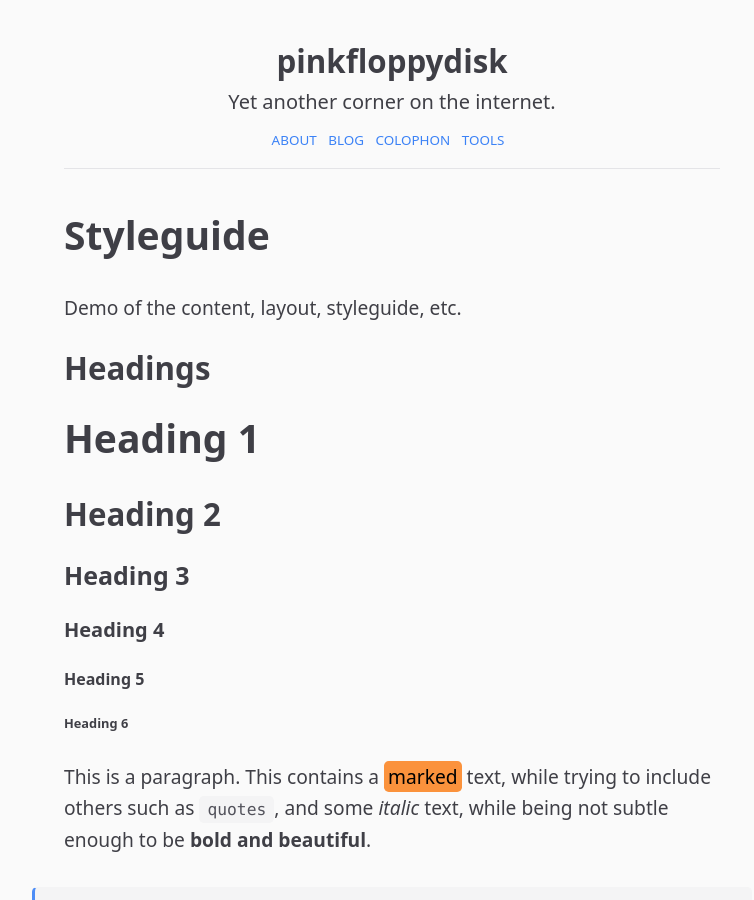
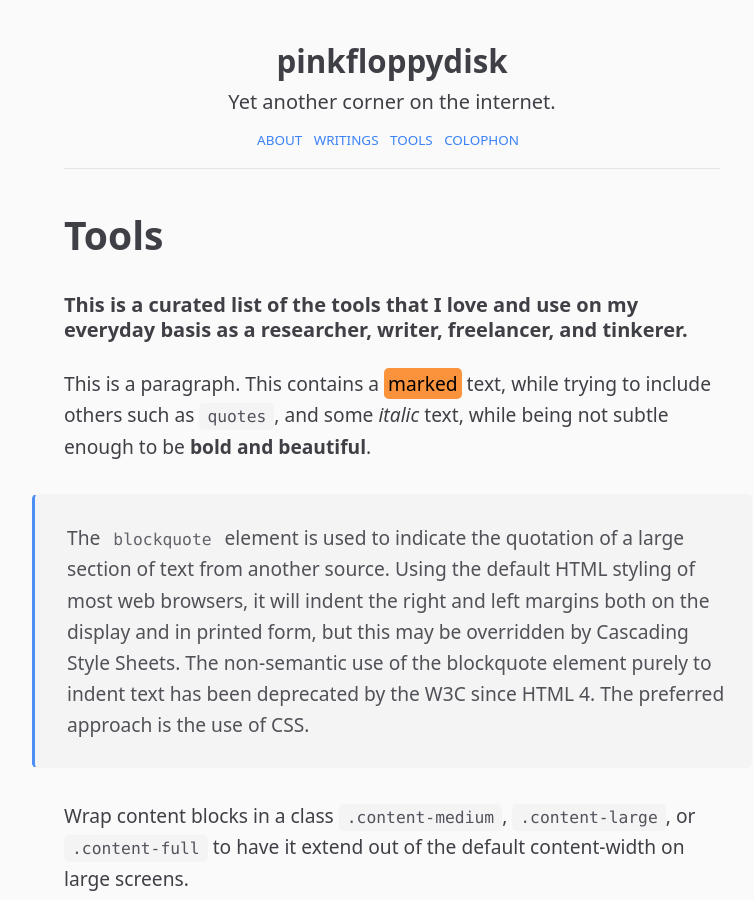
Before and after one commit to pinkfloppydisk/pinkfloppydisk, a Jekyll site: the page built from tools.md, in a window 1280 px wide and 900 px high. Shown: the whole window, without its empty margins (248-1002 px from the left). Built offline with Jekyll 4.4.1, drawn with Linux system fonts in a browser that asks for light colours; some of the changed text lies outside the part shown.

Commit message:
Few changes

```diff
--- a/_config.yml
+++ b/_config.yml
@@ -21,7 +21,7 @@ layout:
   home_posts_no: 6
   home_postheader_title: 'Recent posts'
   home_postmeta_title: 'View all'
-  posts_home: /blog/
+  posts_home: /writings/
   link_new_tab: true # should external links open in a new tab (true) or in the current tab (false)
 
 # styles
--- a/styleguide.md
+++ b/tools.md
@@ -1,19 +1,12 @@
 ---
 layout: page
-title: Styleguide
-permalink: /styleguide/
+title: Tools
+permalink: /tools/
 ---
 
-Demo of the content, layout, styleguide, etc.
 
-## Headings
+#### This is a curated list of the tools that I love and use on my everyday basis as a researcher, writer, freelancer, and tinkerer.
 
-# Heading 1
-## Heading 2
-### Heading 3
-#### Heading 4
-##### Heading 5
-###### Heading 6
 
 This is a paragraph. This contains a <mark>marked</mark> text, while trying to include others such as `quotes`, and some _italic_ text, while being not subtle enough to be __bold and beautiful__.
 
```
Also changed, not shown: _data/nav.yml (+5 -5 lines), writings.md (renamed from blog.md, +1 -1 lines), 1 other file.
